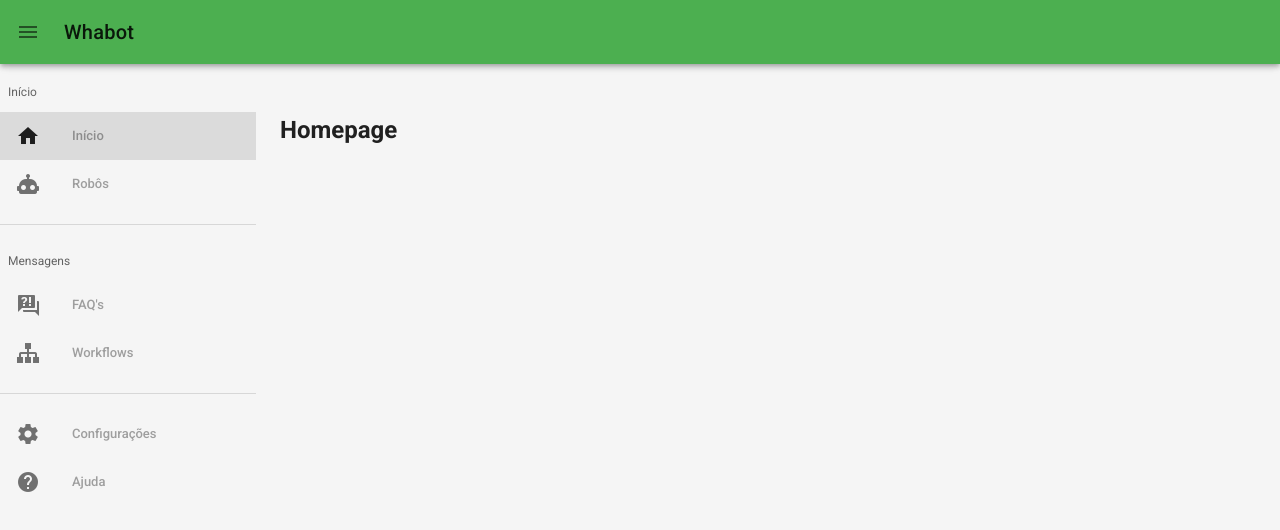
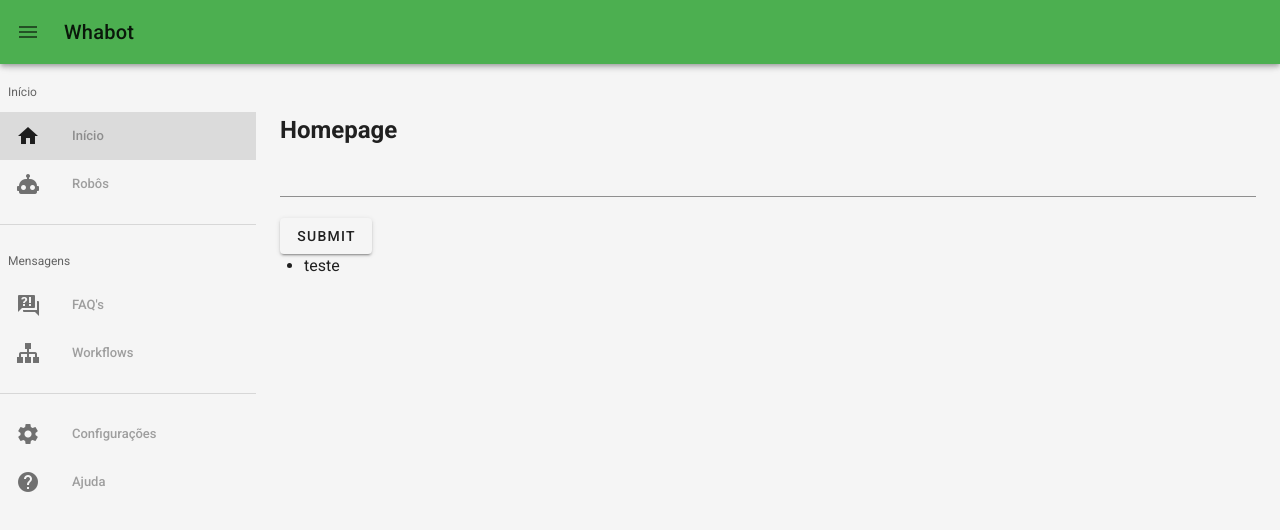
Before and after one commit to sahev/whabot-web, a Vue app: page /#/ in a window 1280 px wide. Shown: the top 530 px of the page. Built offline with nearby package versions, Linux system fonts and the light colour scheme; sample sign-in values are in the browser's storage.

Commit message:
add socket

```diff
--- a/package.json
+++ b/package.json
@@ -11,9 +11,11 @@
     "@mdi/font": "^5.8.55",
     "axios": "^0.21.1",
     "core-js": "^3.6.5",
+    "socket.io-client": "^4.0.1",
     "vue": "^2.6.11",
     "vue-router": "^3.5.1",
-    "vuetify": "^2.4.2"
+    "vuetify": "^2.4.2",
+    "vuex": "^3.6.2"
   },
   "devDependencies": {
     "@vue/cli-plugin-babel": "~4.5.0",
--- a/src/pages/home/home.vue
+++ b/src/pages/home/home.vue
@@ -1,11 +1,62 @@
 <template>
-  <h2>{{ text }}</h2>
+<div>
+  <h2>{{ title }}</h2>
+            <v-text-field
+            v-model="text"
+          ></v-text-field>
+  <v-btn v-on:click.once="sendMessage">submit </v-btn>
+  <ul>
+<li v-for="(msg, i) in messages" :key="i">
+  {{ msg }}
+</li>
+  </ul>
+</div>
 </template>
 <script>
+import io from 'socket.io-client'
+
 export default {
+  created() {
+    // this.socket = io.connect('http://localhost:3000')
+    // console.log(this.socket);
+    // this.socket.on('msgToClientt', msg => {
+    //   this.receiveMessage(msg)
+    // })
+  },
+  methods: {
+    // async getVehicles() {
+    //       // const socket = io.connect('http://localhost:3000/');
+    //       const socket = io('http://localhost:3000/connection');
+
+    //       socket.emit('teste', 'mensagem de teste')
+    //       // socket
+    //       //   .on('asdas', (res) => {
+    //       //     // eslint-disable-next-line no-param-reassign
+    //       //     console.log('res', res);
+    //       //     // state.recents.in.push(res[res.length - 1]);
+    //       //     // console.log('open', res, res[res.length - 1]);
+    //       //   })
+
+    //     },
+        sendMessage() {
+          console.log('send message ', this.text);
+          const socket = io.connect('http://localhost:3000/chats')
+          socket.emit('msgToServer', this.text)
+          socket.emit('events', { name: 'Nest' }, data => console.log(data));
+
+          this.text = ''
+        },
+        receiveMessage(msg) {
+          console.log('receive msg ', msg);
+          this.messages.push(msg)
+        }
+  },
   data() {
     return {
-      text: "Homepage"
+      socket: null,
+      text: '',
+      title: "Homepage",
+      messages: ['teste']
     }
   }
 }
```
Also changed, not shown: 1 other file (tests, documents, lock files or other folders).
